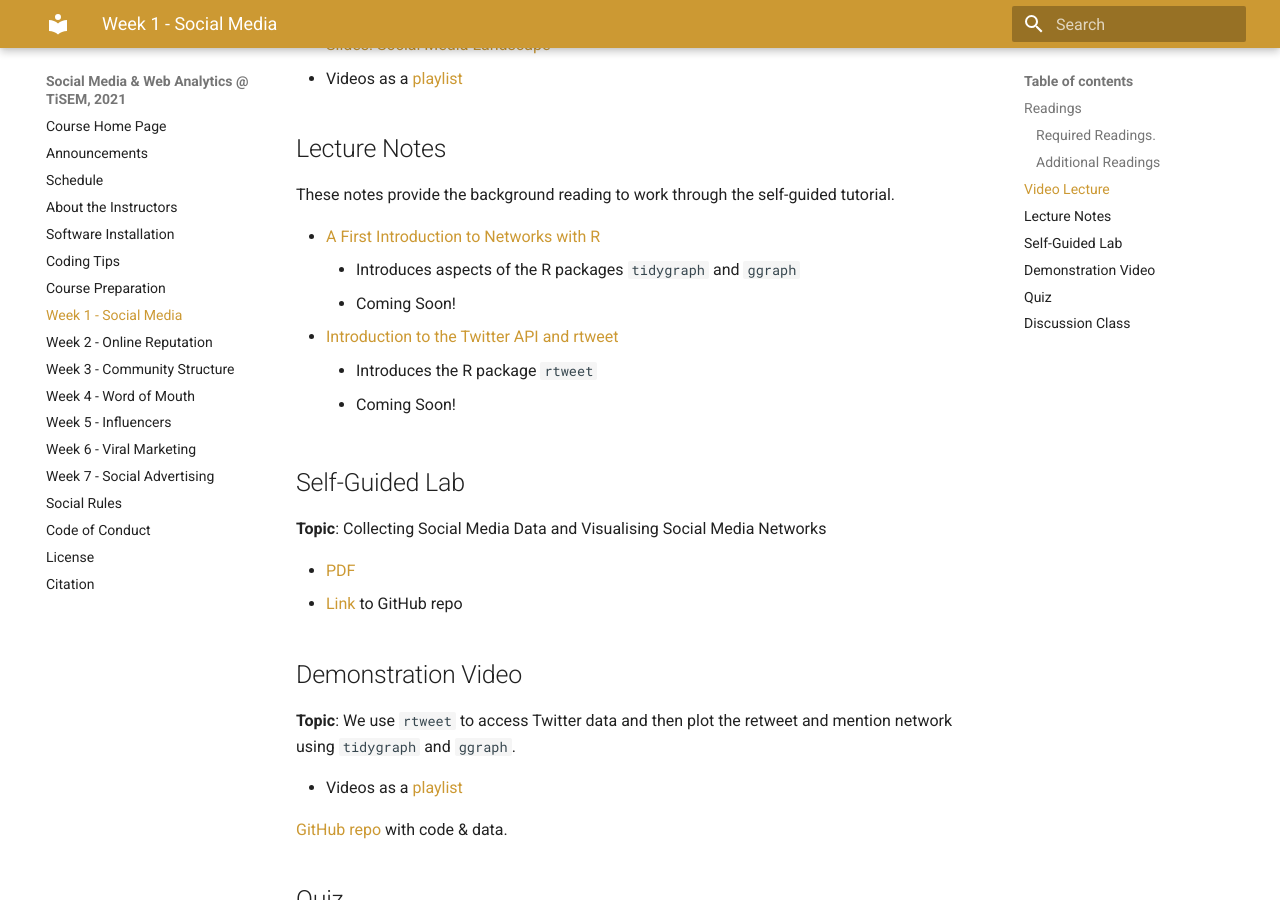
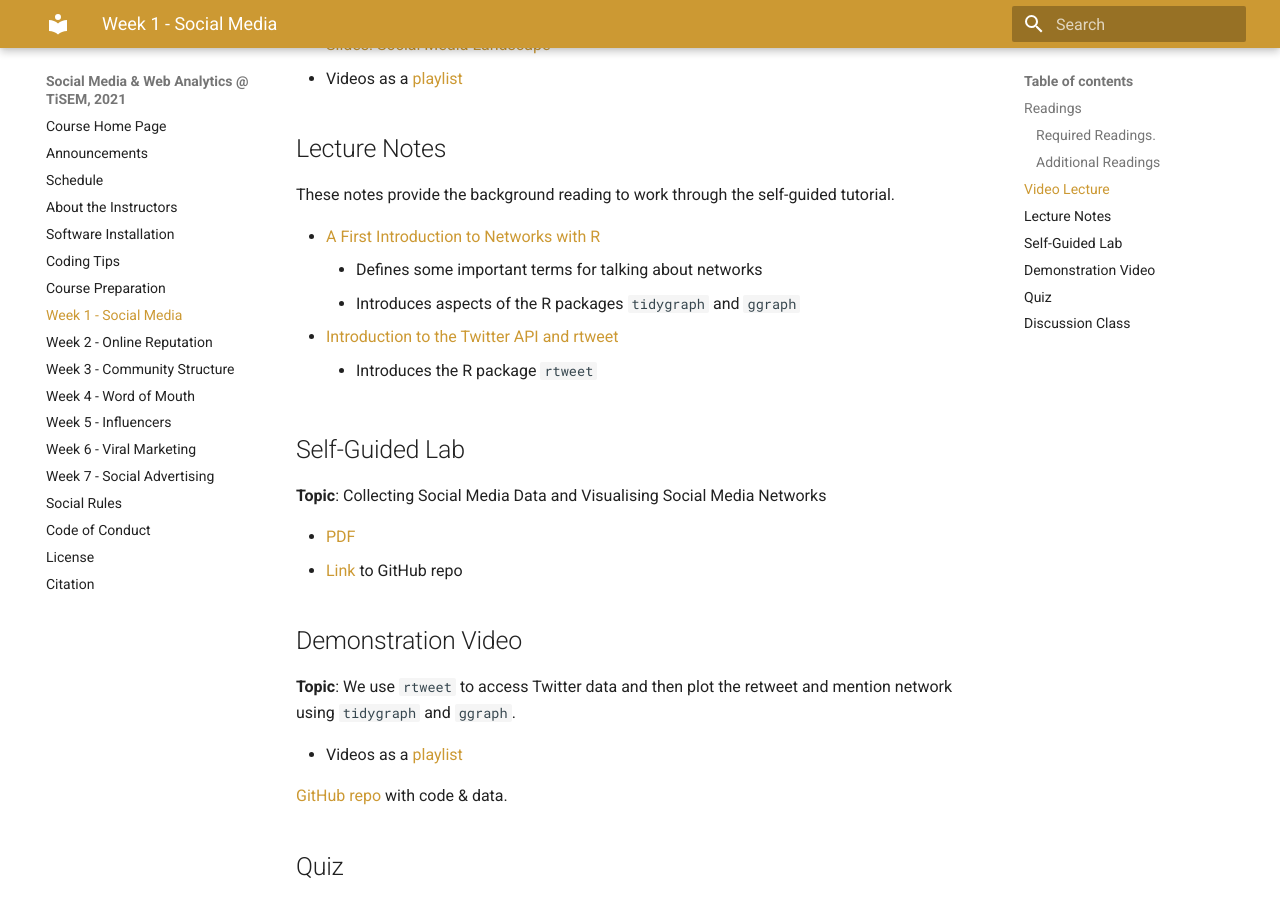
Before and after one commit to tisem-digital-marketing/2021-smwa, an MkDocs documentation site: the page built from docs/week_01.md, in a window 1280 px wide and 900 px high, scrolled down 860 px. Built offline with MkDocs 1.6.1 and Material for MkDocs 9.7.7, drawn with Linux system fonts in a browser that asks for light colours; old or Windows-style settings are respelled for this version of MkDocs.

```diff
--- a/docs/week_01.md
+++ b/docs/week_01.md
@@ -29,11 +29,10 @@
 These notes provide the background reading to work through the self-guided tutorial.
 
 * [A First Introduction to Networks with R][lecture-networks]
+    * Defines some important terms for talking about networks
     * Introduces aspects of the R packages `tidygraph` and `ggraph`
-    * Coming Soon!
 * [Introduction to the Twitter API and rtweet][lecture-rtweet]
     * Introduces the R package `rtweet`
-    * Coming Soon!
 
 ## Self-Guided Lab
 
```
Also changed, not shown: other parts of docs/week_01.md (+2 -2 lines), 2 other files.
